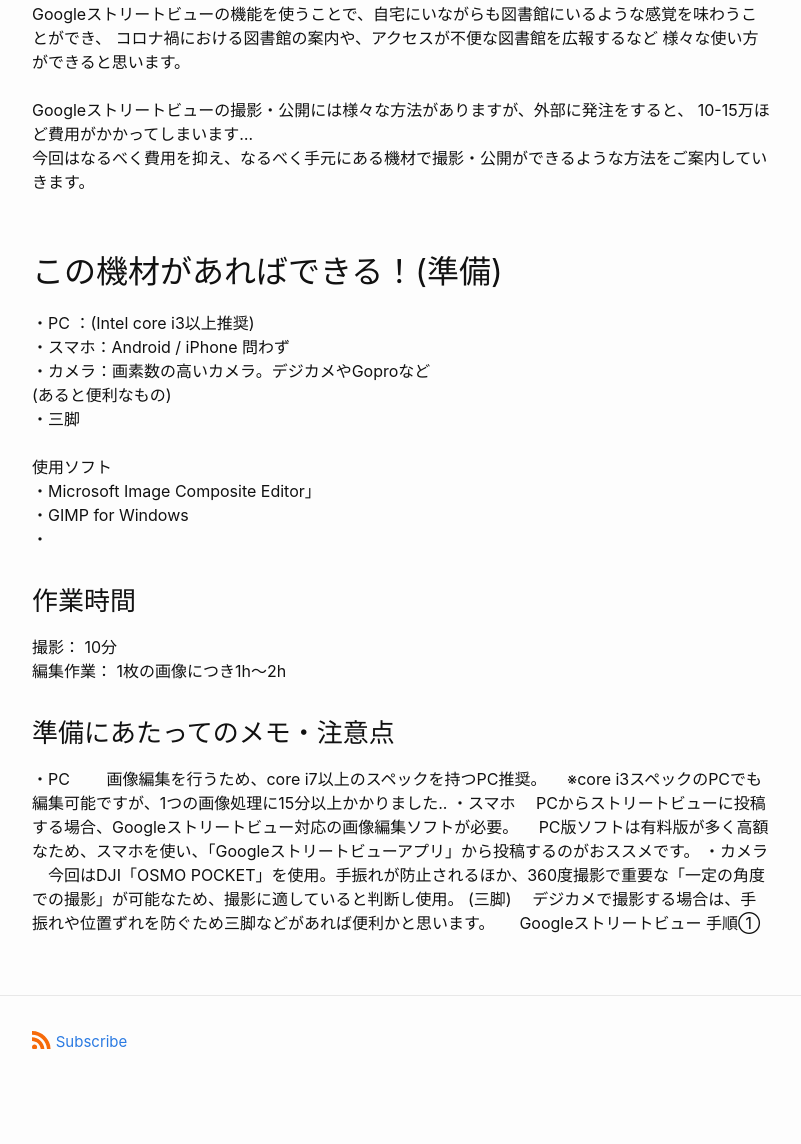
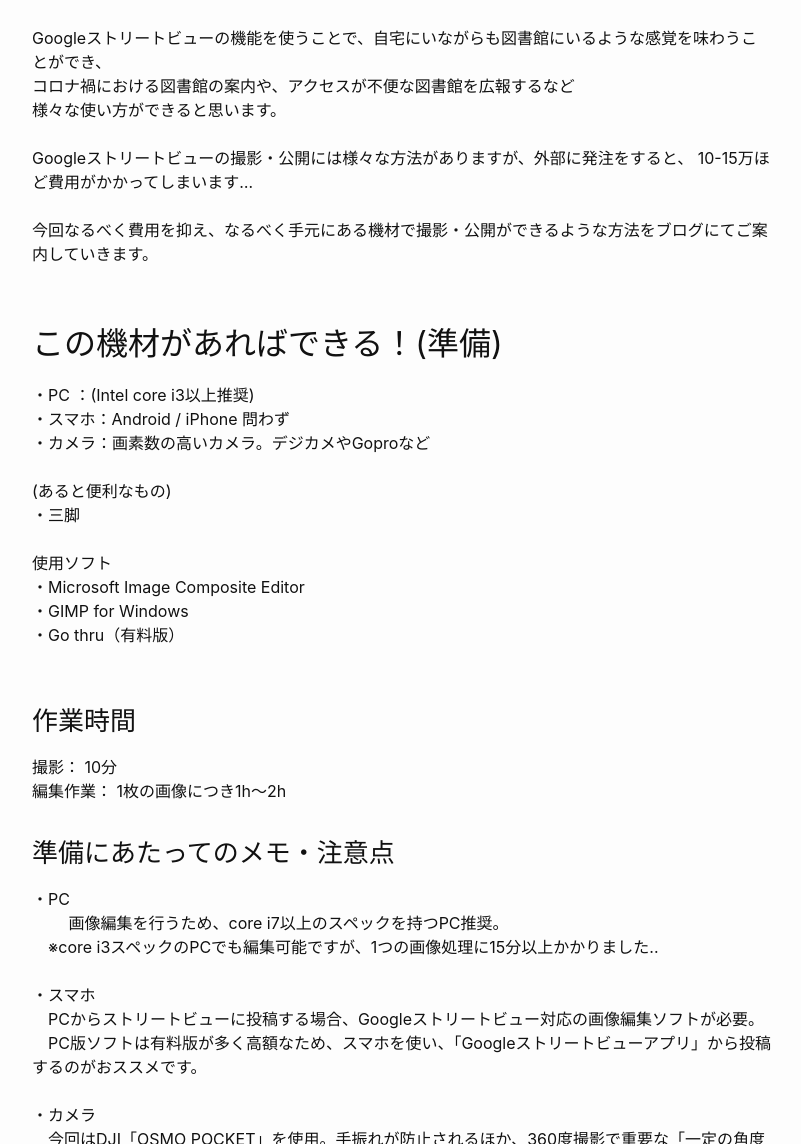
Before and after one commit to mocha-kanano/SHIORI.github.io, a Jekyll site: the page built from _posts/2022-10-19-super-short-article.md, in a window 1280 px wide and 1400 px high, scrolled down 460 px, cut to the strip 256-1400 px from the top of the window. Shown: the whole strip, without its empty margins (238-1039 px from the left). Built offline with Jekyll 4.4.1, drawn with Linux system fonts in a browser that asks for light colours; before the commit the page ends 1830 px from its top, so only the background shows below that; some of the changed text lies outside the part shown.

Commit message:
Update 2022-10-19-super-short-article.md

```diff
--- a/_posts/2022-10-19-super-short-article.md
+++ b/_posts/2022-10-19-super-short-article.md
@@ -8,50 +8,47 @@ categories: Google
 国立国会図書館がGoogleストリートビューのサイトを活用して館内を公開しているのをご存知でしょうか。
 <br>
 <br>
-※マウスをドラッグすることで、360度景色を見渡すことができます。
-　Googleストリートビューを詳しく知りたい方はこちら⤵︎
+※マウスをドラッグすることで、360度景色を見渡すことができます。<br>
+　Googleストリートビューを詳しく知りたい方はこちら⤵︎<br>
 　https://support.google.com/maps/answer/3402585?hl=ja
-
+<br>
 <iframe src="https://www.google.com/maps/embed?pb=!4v1666868442037!6m8!1m7!1sF8cOJUZOc9M6hTa-fGfCOg!2m2!1d35.67871255332661!2d139.7445867327241!3f230.25!4f-14.079999999999998!5f0.7820865974627469" width="400" height="250" style="border:0;" allowfullscreen="" loading="lazy" referrerpolicy="no-referrer-when-downgrade"></iframe>
 <br>
-Googleストリートビューの機能を使うことで、自宅にいながらも図書館にいるような感覚を味わうことができ、
-コロナ禍における図書館の案内や、アクセスが不便な図書館を広報するなど
+Googleストリートビューの機能を使うことで、自宅にいながらも図書館にいるような感覚を味わうことができ、<br>
+コロナ禍における図書館の案内や、アクセスが不便な図書館を広報するなど<br>
 様々な使い方ができると思います。
 <br>
 <br>
 Googleストリートビューの撮影・公開には様々な方法がありますが、外部に発注をすると、
 10-15万ほど費用がかかってしまいます…
-<br>
-今回はなるべく費用を抑え、なるべく手元にある機材で撮影・公開ができるような方法をご案内していきます。
+<br><br>
+今回なるべく費用を抑え、なるべく手元にある機材で撮影・公開ができるような方法をブログにてご案内していきます。
 <br><br>
 <div align="left">
 <h2>この機材があればできる！(準備)</h2>
 ・PC ：(Intel core i3以上推奨)<br>
 ・スマホ：Android / iPhone 問わず<br>
-・カメラ：画素数の高いカメラ。デジカメやGoproなど<br>
+・カメラ：画素数の高いカメラ。デジカメやGoproなど<br><br>
 (あると便利なもの)<br>
 ・三脚<br><br>
 使用ソフト<br>
-・Microsoft Image Composite Editor」<br>
+・Microsoft Image Composite Editor<br>
 ・GIMP for Windows<br>
-・　　　<br>
+・Go thru（有料版）<br><br>
 
 <h3>作業時間</h3>
 撮影： 10分<br>
 編集作業： 1枚の画像につき1h～2h<br>
 <h3>準備にあたってのメモ・注意点</h3>
-・PC
-　画像編集を行うため、core i7以上のスペックを持つPC推奨。
-　※core i3スペックのPCでも編集可能ですが、1つの画像処理に15分以上かかりました..
-・スマホ
-　PCからストリートビューに投稿する場合、Googleストリートビュー対応の画像編集ソフトが必要。
-　PC版ソフトは有料版が多く高額なため、スマホを使い、「Googleストリートビューアプリ」から投稿するのがおススメです。
-・カメラ
-　今回はDJI「OSMO POCKET」を使用。手振れが防止されるほか、360度撮影で重要な「一定の角度での撮影」が可能なため、撮影に適していると判断し使用。
-(三脚)
+・PC<br>
+　画像編集を行うため、core i7以上のスペックを持つPC推奨。<br>
+　※core i3スペックのPCでも編集可能ですが、1つの画像処理に15分以上かかりました..<br><br>
+・スマホ<br>
+　PCからストリートビューに投稿する場合、Googleストリートビュー対応の画像編集ソフトが必要。<br>
+　PC版ソフトは有料版が多く高額なため、スマホを使い、「Googleストリートビューアプリ」から投稿するのがおススメです。<br><br>
+・カメラ<br>
+　今回はDJI「OSMO POCKET」を使用。手振れが防止されるほか、360度撮影で重要な「一定の角度での撮影」が可能なため、撮影に適していると判断し使用。<br>
+(三脚)　<br>
 デジカメで撮影する場合は、手振れや位置ずれを防ぐため三脚などがあれば便利かと思います。
 
-
-Googleストリートビュー
-手順①
-</div>
+<br><br>
```
